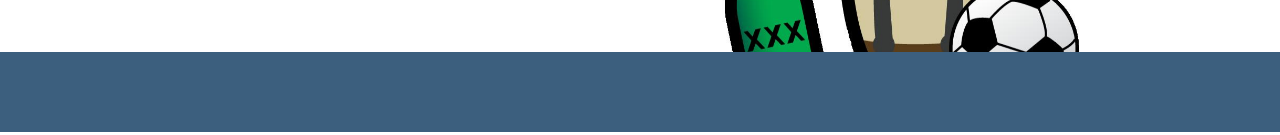
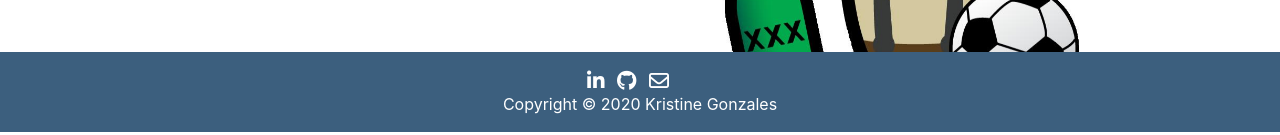
Before and after one commit to gonzk/gonzk.github.io, a plain HTML site: page project.html in a window 1280 px wide. Shown: the part 668-803 px from the top of the page. Drawn offline with nearby package versions, Linux system fonts and the light colour scheme.

Commit message:
Update project.html

```diff
--- a/project.html
+++ b/project.html
@@ -108,4 +108,28 @@
 
 
 				  <!--Linkedin -->
-				  <a class="li-ic" role="button" href="https://www.linkedin.com/in/gonzaleskr" target="_b
+				  <a class="li-ic" role="button" href="https://www.linkedin.com/in/gonzaleskr" target="_blank">
+					<i class="fab fa-linkedin-in fa-lg white-text mr-md-2 mr-2 fa-2x"> </i>
+				  </a>
+				  <!--Github-->
+				  <a class="git-ic" role="button" href="https://github.com/gonzk" target="_blank">
+					<i class="fab fa-github fa-lg white-text mr-md-2 mr-2 fa-2x"> </i>
+				  </a>
+				  <!--Email-->
+				   <a class="email-ic mr-3" role="button" href="mailto:kristine.rgonz@gmail.com" target="_blank">
+					<i class="far fa-lg fa-envelope fa-lg white-text mr-md-2 mr-2 fa-2x"></i>
+				   </a>
+
+				<!-- Copyright -->
+				  <div class="footer-copyright">Copyright © 2020 Kristine Gonzales</a>
+				  </div>
+				  <!-- Copyright -->
+
+		  </div>
+		  <!-- Grid column -->
+
+	  </div>
+	  <!-- Footer Elements -->
+
+	</footer>
+	<!-- Footer -->
```
